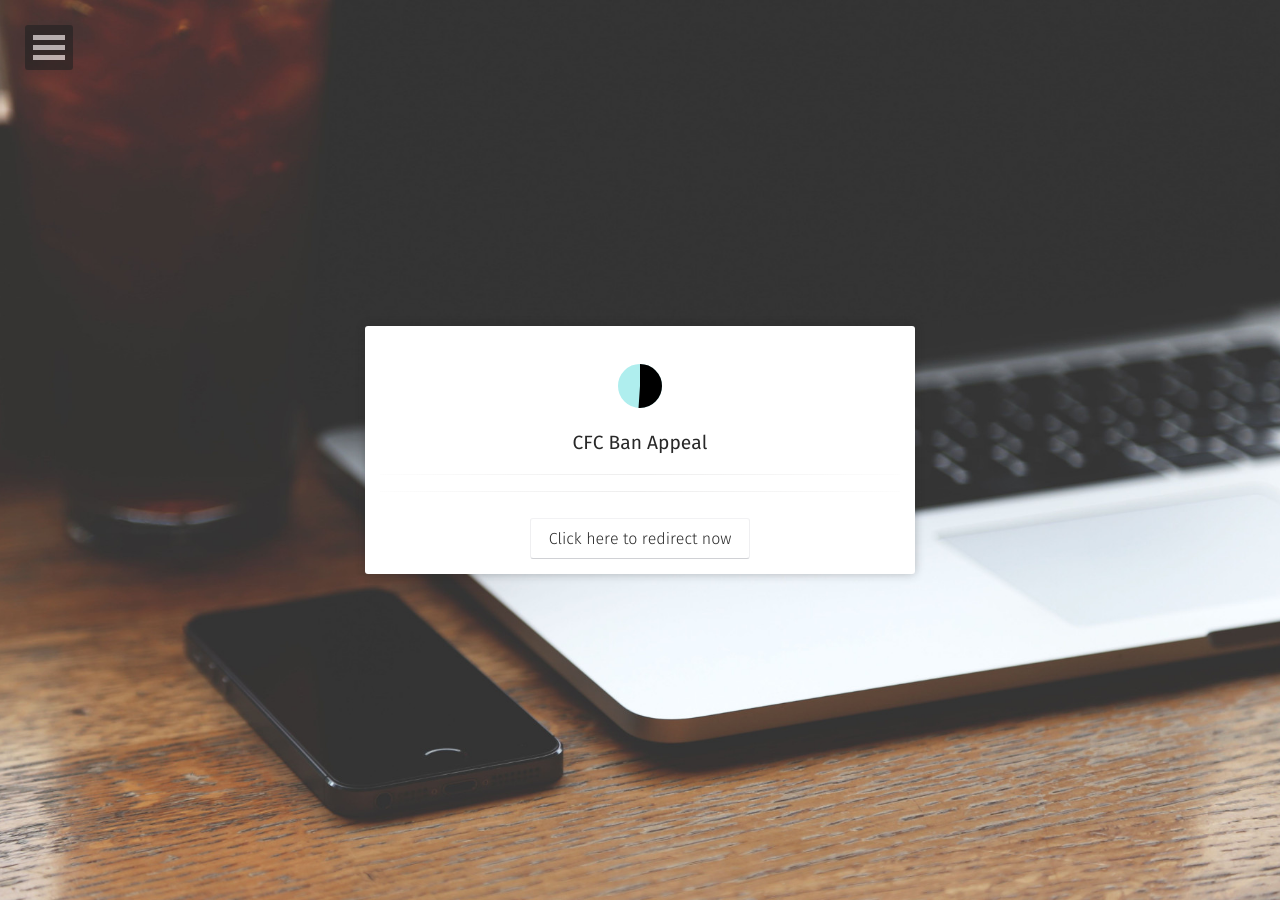
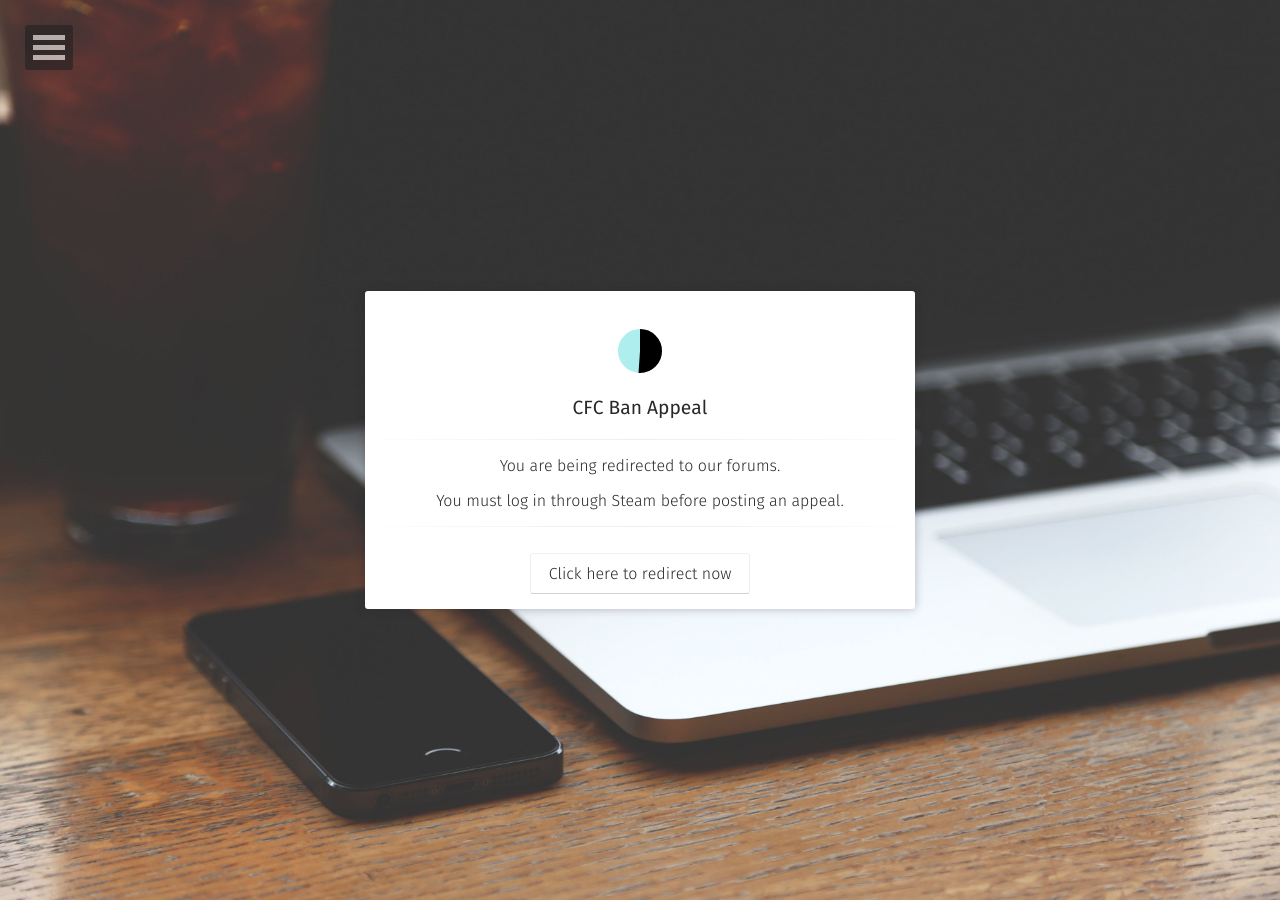
Before and after one commit to brandonsturgeon/cfc_ban_appeal_landing_page, a Jekyll site: the page built from index.html, in a window 1280 px wide. Built offline with Jekyll 4.4.1, drawn with Linux system fonts in a browser that asks for light colours; some web fonts are replaced.

Commit message:
Make redirect url a variable

```diff
--- a/_config.yml
+++ b/_config.yml
@@ -6,6 +6,7 @@
 tiled_bg:           false   # Set this true if you want to tile your background image, otherwise it will be covered
 locale:             en_US
 url:                http://localhost:4000
+redirectUrl:        "https://forums.cfcservers.org/forumdisplay.php?fid=28"
 
 # Jekyll
 permalink:          /:title/
--- a/_layouts/home.html
+++ b/_layouts/home.html
@@ -14,6 +14,7 @@
   {% include nav.html %}
   <!-- Header -->
   <header class="header flex" role="banner">
+
   <div class="container animated fadeIn">
     <div class="row">
       <a href="{{ site.url }}">
@@ -22,21 +23,25 @@
           <div id="countdown-timer" class="img-circle zoombtn animated"></div>
         </div>
       </a>
+
       <h3 class="title">
         <a class="zoombtn" href="{{ site.url }}">
         	<p style="font-size:1.2rem;font-weight:400;margin-top:0px;">{{ site.title }}</p>
         </a>
       </h3>
+
       <hr class="hr-line">
       <h3 class="title">
-                        <a href="{{ site.url }}">
-                        	<p style="font-size:1rem;font-weight:300">{{ site.bio }}</p>
-			            </a>
+        <a href="{{ site.url }}"></a>
+        <!-- <p style="font-size:1rem;font-weight:300">{{ site.bio }}</p> -->
+        <p style="font-size: 1rem; font-weight: 300;"> You are being redirected to our forums.</p>
+        <p style="font-size: 1rem; font-weight: 300;"> You must log in through Steam before posting an appeal.</p>
       </h3>
 
       <hr class="hr-line">
+
       <h3 class="title">
-                    <a class="btn zoombtn" href="https://forums.cfcservers.org/forumdisplay.php?fid=28">
+        <a class="btn zoombtn" href="{{ site.redirectUrl }}">
           Click here to redirect now
         </a>
       </h3>
```
Lines whose indentation alone changed are shown as unchanged.
